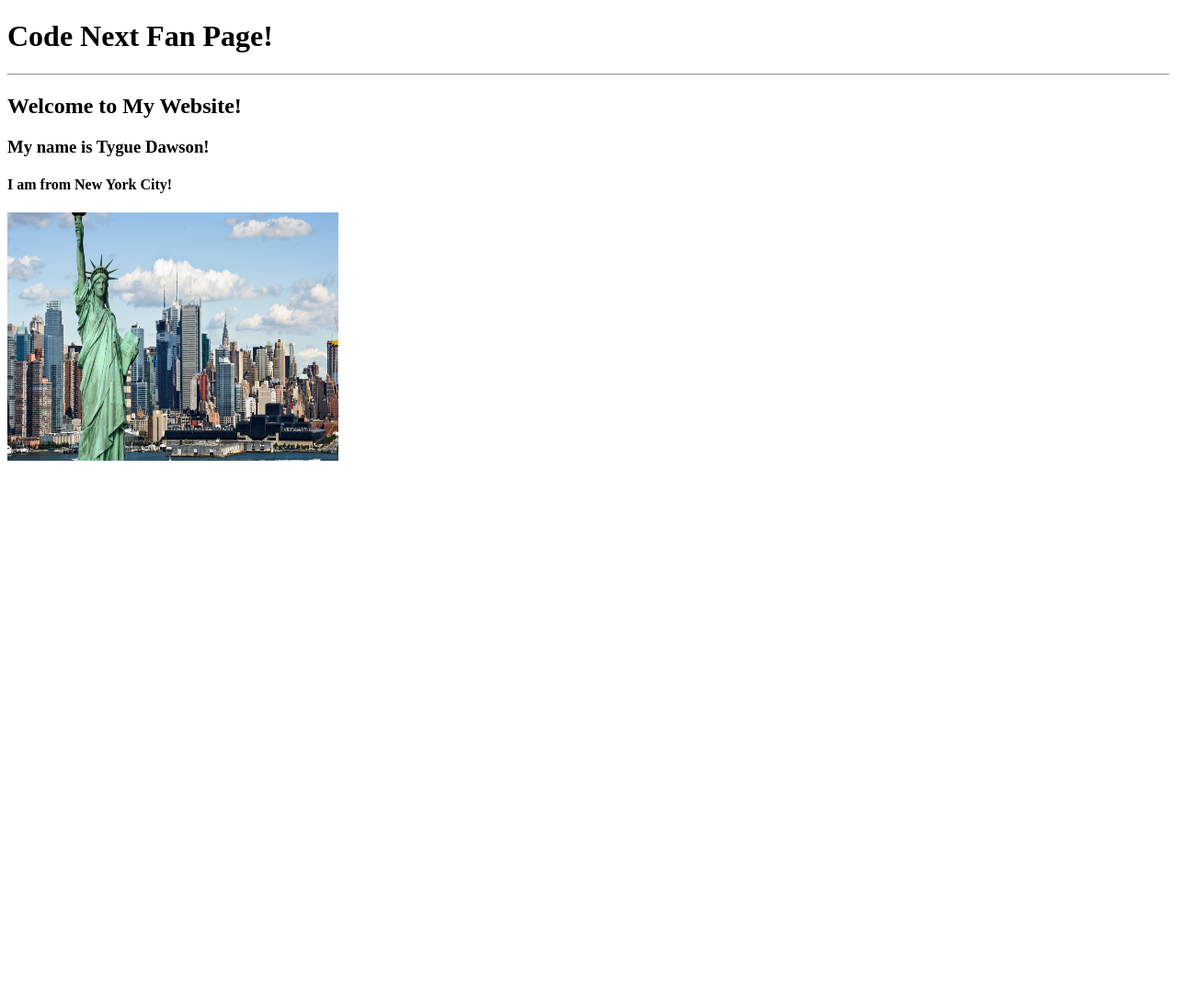
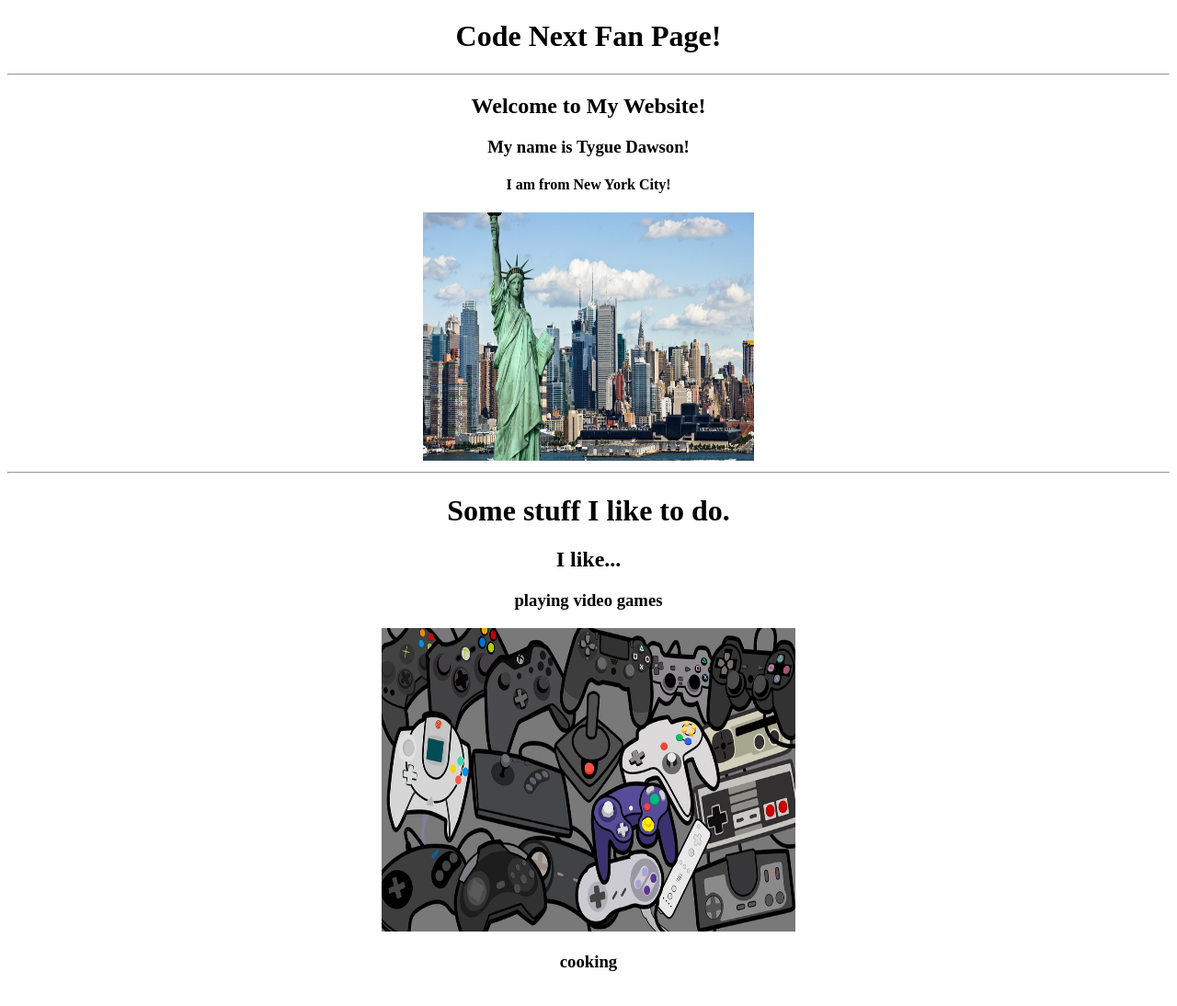
Before and after one commit to Tygue/Fan-Page-Website, a plain HTML site: page index.html in a window 1280 px wide. Shown: the whole page at 92% size. Before the commit the page ends 800 px from the top, so only its background shows below. Drawn offline with Linux system fonts and the light colour scheme.

Commit message:
I added to my  html file

```diff
--- a/index.html
+++ b/index.html
@@ -11,6 +11,18 @@
 <h3>My name is Tygue Dawson!</h3>
 <h4>I am from New York City!</h4>
 <img src="NYC.jpg" alt="NYC" height="270" width="360">
+<head>
+	<title>Code Next Fan Page!</title>
+	<link rel="stylesheet" type="text/css" href="style.css">
+</head>
+
 
 </body>
-</html>
+<body>
+	<hr>
+	<h1>Some stuff I like to do.</h1>
+	<h2>I like...</h2>
+	<h3>playing video games</h3>
+	<img src="GAMES.jpg" alt="GAMES" height="330" width="450">
+	<h3>cooking</h3>
+	<img src="">
--- /dev/null
+++ b/style.css
@@ -0,0 +1,7 @@
+body{
+	text-align: center;
+
+}
+header{
+	border: 3px solid #DC1717
+}
```
Also changed, not shown: GAMES.jpg (added), 1 other file.
